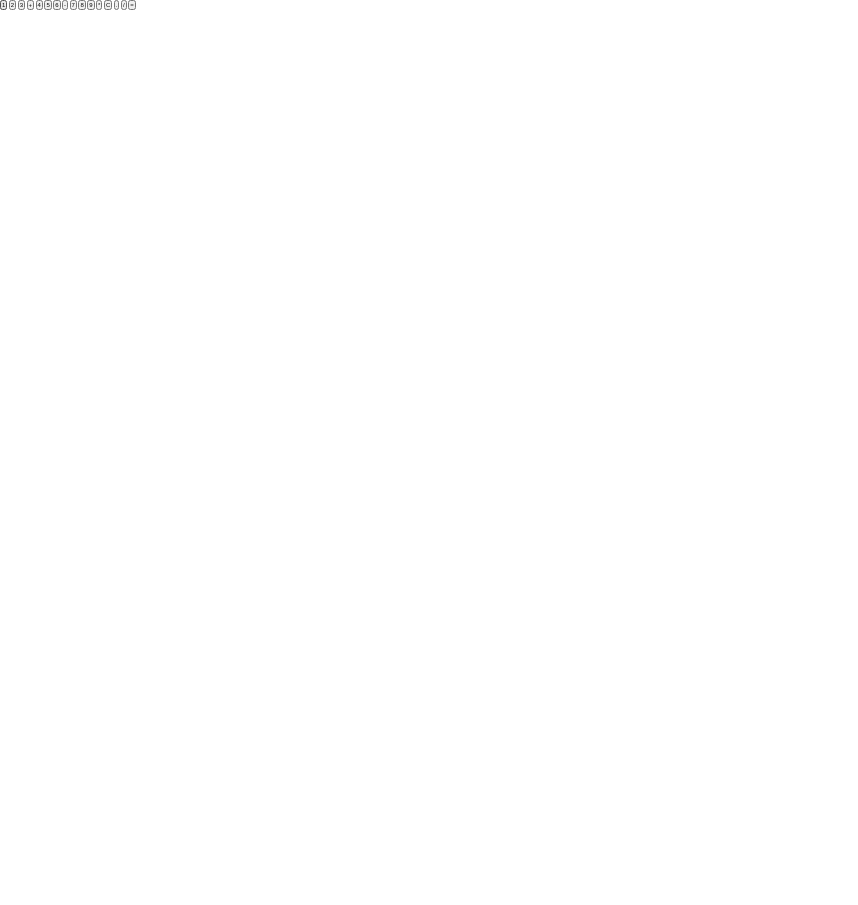
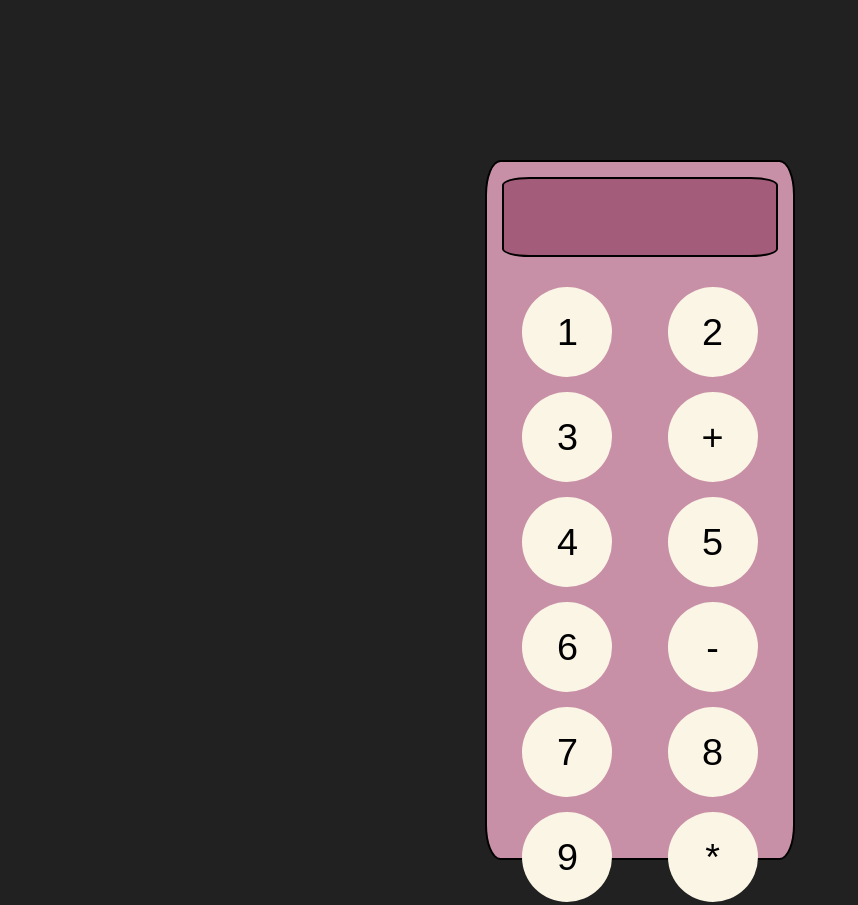
Before and after one commit to Brocolichops/Calculator-Rep, a plain HTML site: page index.html in a window 1280 px wide. Shown: the top 905 px of the page, without its empty margins (0-858 px from the left). Before the commit the page ends 800 px from the top, so only its background shows below. Drawn offline with Linux system fonts and the light colour scheme.

Commit message:
Update styles.css

```diff
--- a/styles.css
+++ b/styles.css
@@ -1,6 +1,76 @@
+:root{
+    --body: #C890A7;
+    --button: #FBF5E5;
+    --screen: #A35C7A;
+    --background: #212121;
+}
+
 * {
     box-sizing: border-box;
-    margin: 0;
+    margin: 10px;
     padding: 0;
     font-size: 67.5%;
 }
+
+body{
+    background-color: var(--background);
+}
+
+#calculator-body {
+    width: 25%;
+    height: 700px;
+    border: 2px solid black;
+    margin: 0 auto;
+    border-radius: 5%;
+    transform: translateY(20%);
+    background-color: var(--body);
+    z-index: 1;
+}
+
+#screen {
+    width: 90%;
+    border: 2px solid black;
+    height: 10vh;
+    display: block;
+    margin: 10px auto;
+    margin-top: 15px;
+    border-radius: 10%;
+    background-color: var(--screen);
+    font-size: 4rem;
+    text-align: right;
+    line-height: 10vh;
+
+}
+
+#buttons {
+    width: 90%;
+    display: block;
+    margin: 10px auto;
+    margin-top: 30px;
+    display: flex;
+    flex-wrap: wrap;
+    justify-content: space-around;
+    gap: 15px;
+
+}
+
+button {
+    cursor: pointer;
+    width: 90px;
+    height: 90px;
+    border-radius: 50%;
+    font-size: 3.5rem;
+    margin: 0;
+    background-color: var(--button);
+    border: none;
+}
+
+button:hover{
+    background-color: #00000044;
+    transform: translateY(-2px);
+}
+
+button:active{
+    background-color: #00000088;
+    transform: translateY(0);
+}
```
